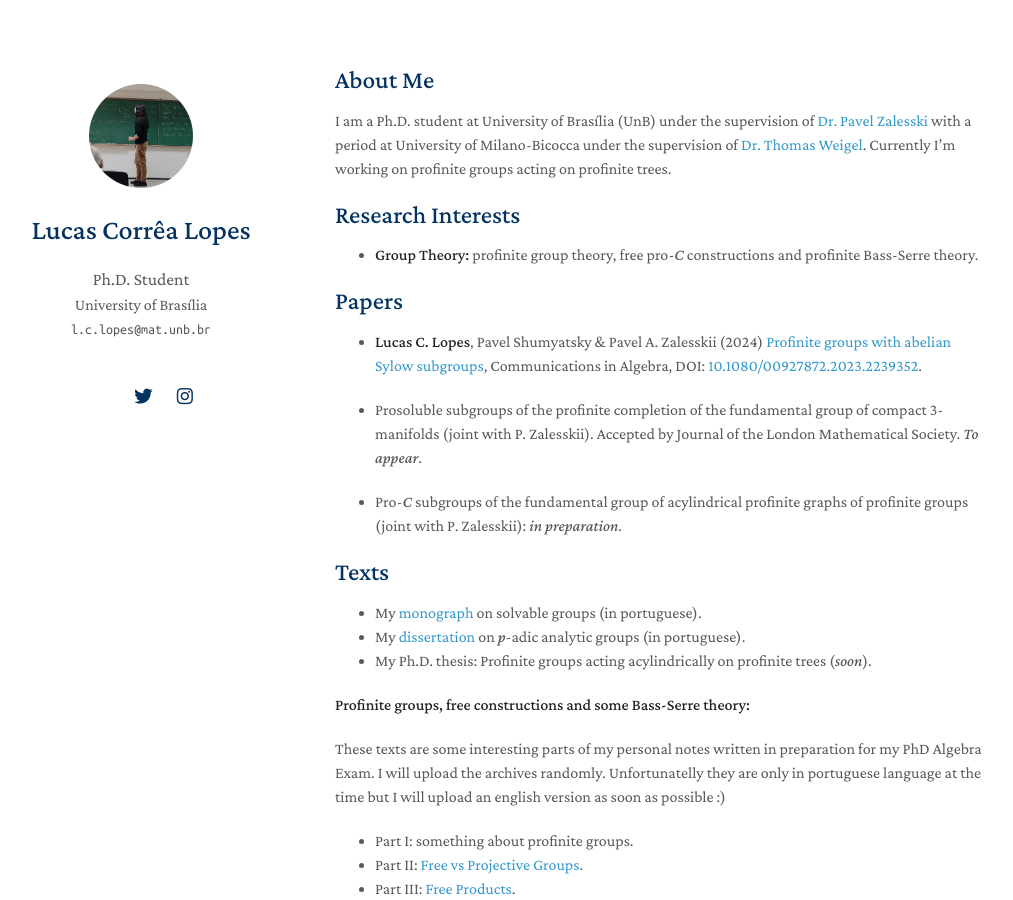
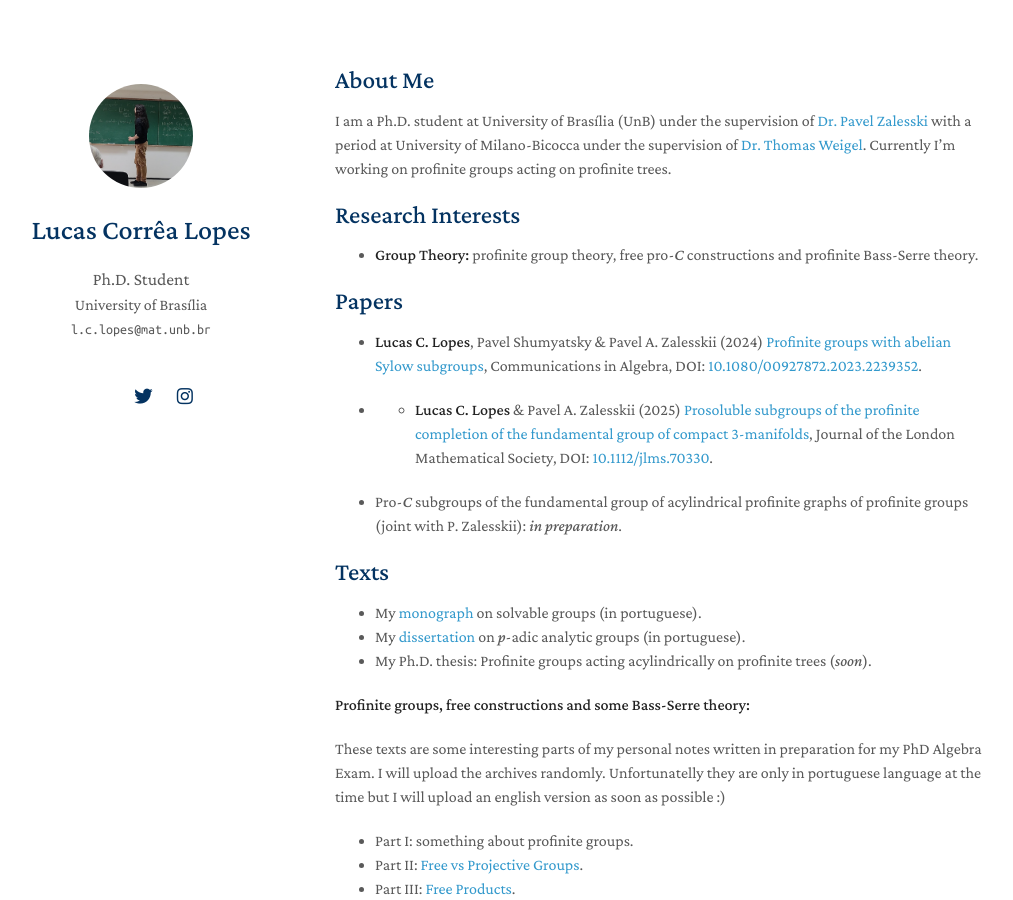
Before and after one commit to lcorrealopes/home, a Jekyll site: the page built from index.md, in a window 1280 px wide and 900 px high. Shown: the whole window, without its empty margins (135-1148 px from the left). Built offline with Jekyll 4.4.1, drawn with Linux system fonts in a browser that asks for light colours; nearby versions of some CDN libraries; a style sheet for code colours, icons or effects is not loaded; our own code applies the rules of GitHub Pages for plain Markdown files.

Commit message:
Update index.md

```diff
--- a/index.md
+++ b/index.md
@@ -14,7 +14,7 @@ I am a Ph.D. student at University of Brasília (UnB) under the supervision of <
 
 - **Lucas C. Lopes**, Pavel Shumyatsky & Pavel A. Zalesskii (2024) <a href="https://docs.google.com/viewer?url=https://github.com/lcorrealopes/home/raw/main/assets/files/Paper1LSZ.pdf">Profinite groups with abelian Sylow subgroups</a>, Communications in Algebra, DOI: <a href="https://doi.org/10.1080/00927872.2023.2239352">10.1080/00927872.2023.2239352</a>.
 
-- Prosoluble subgroups of the profinite completion of the fundamental group of compact 3-manifolds (joint with P. Zalesskii). Accepted by Journal of the London Mathematical Society. *To appear*.
+- - **Lucas C. Lopes** & Pavel A. Zalesskii (2025) <a href="https://londmathsoc.onlinelibrary.wiley.com/doi/10.1112/jlms.70330">Prosoluble subgroups of the profinite completion of the fundamental group of compact 3-manifolds</a>, Journal of the London Mathematical Society, DOI: <a href="https://doi.org/10.1112/jlms.70330">10.1112/jlms.70330</a>.
 
 - Pro-*C* subgroups of the fundamental group of acylindrical profinite graphs of profinite groups (joint with P. Zalesskii): *in preparation*.
 
```
